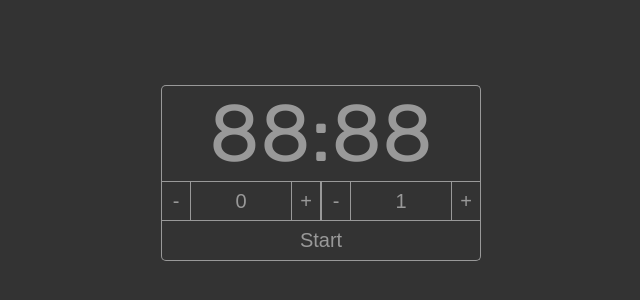
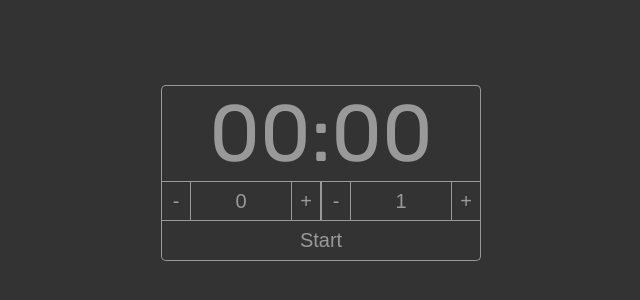
Before and after one commit to BillPepper/fl-timer, a plain HTML site: page src/index.html in a window 1280 px wide. Shown: the part 228-528 px from the top of the page, 319-959 px from the left. Drawn offline with Linux system fonts and the light colour scheme.

Commit message:
set default time to 00:00

```diff
--- a/src/index.html
+++ b/src/index.html
@@ -11,7 +11,7 @@
   <body>
     <div id="timer">
       <div class="timerDisplay">
-        <span id="timerDisplayNumber">88:88</span>
+        <span id="timerDisplayNumber">00:00</span>
       </div>
       <div class="timerSettings" id="timerSettings">
         <button class="settingsButton" id="minmin">-</button>
```
